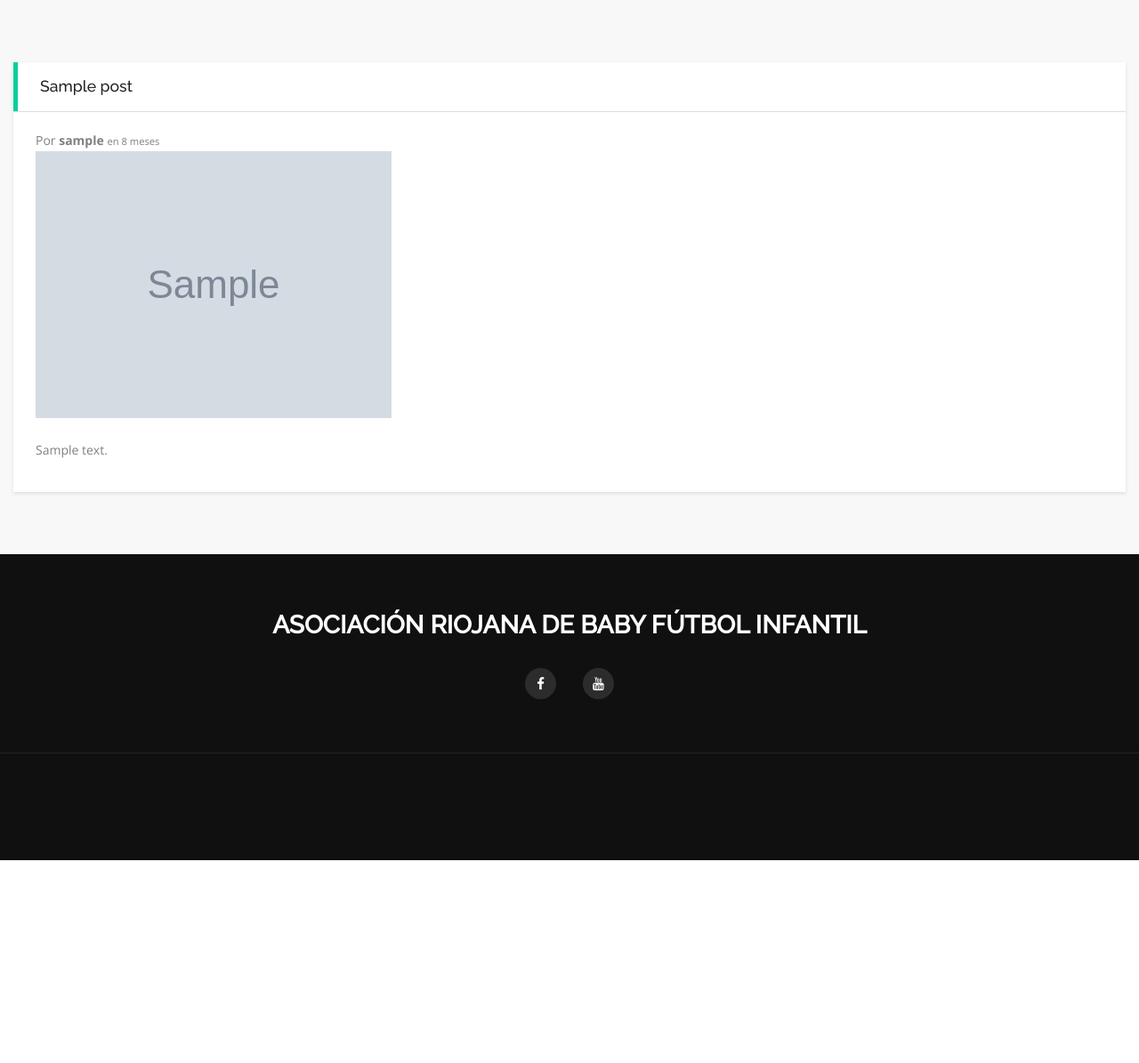
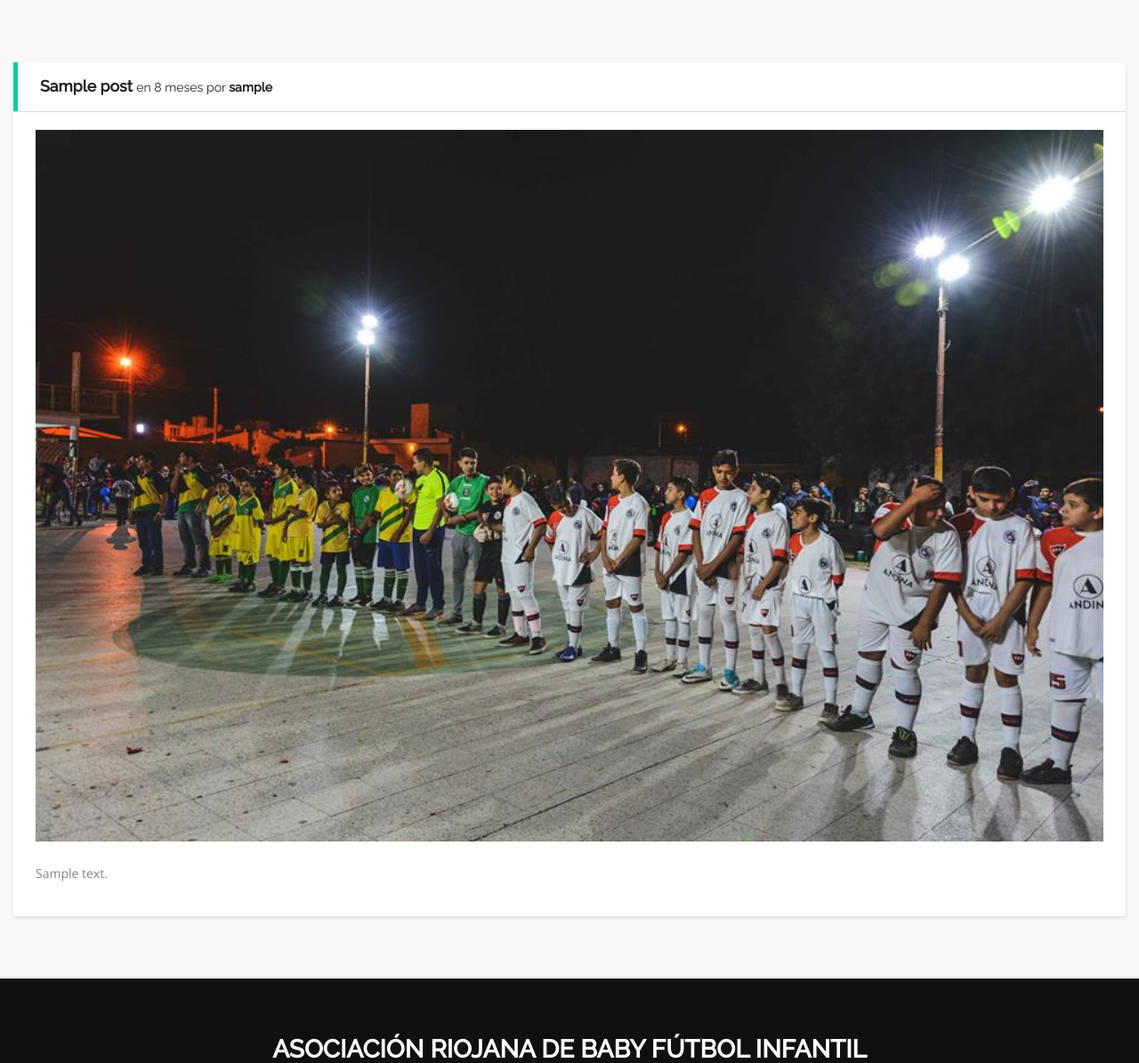
Before and after one commit to sntlln93/arbfi, a Laravel app: template resources/views/website/post.blade.php in a window 1280 px wide. Shown: the part 833-2028 px from the top of the page at 89% size. Before the commit the page ends 1800 px from the top, so only its background shows below. Run offline with Laravel 8, Linux system fonts and the light colour scheme; the template is opened without the code that fills it: most values are stand-ins (such as "Sample title", 1, 10 or a date in 2020); grey boxes marked "Sample" are stand-in pictures; some libraries are stand-ins or nearby versions.

Commit message:
solucionado metodo show para post y corregido el problema estético de las fotos en post.blade.php

```diff
--- a/resources/views/website/post.blade.php
+++ b/resources/views/website/post.blade.php
@@ -7,14 +7,14 @@
                 <div class="col-md-12">
                     <aside class="panel-box">
                         <div class="titles no-margin">
-                            <h4>{{ $post->title }} </h4>
+                            <h4><b>{{ $post->title }}</b> <small>{{ $post->created_at->diffForHumans() }}<a> por <b>{{ $post->user->username }}</b> </a> </small></h4>
 
                         </div>
                         <div class="info-panel">
-                                <a>Por <b>{{ $post->user->username }}</b> </a><small>{{ $post->created_at->diffForHumans() }} </small>
 
-                                <div class="img-hover">
-                                    <img src="{{ $post->path_file }}" alt="" class="img-responsive">
+
+                                <div style="text-align: center;" class="img-hover">
+                                    <img style="width: 100%;" src="{{ asset('img/frontend_img/galery/20.jpg') }}" alt="" class="img-responsive">
                                 </div>
 
                                 <p><br/>{{ $post->body }}</p>
```
Also changed, not shown: app/Http/Controllers/PostController.php (+2 -6 lines), database/migrations/2019_04_28_144008_create_posts_table.php, public/img/frontend_img/galery/20.jpg (added).
